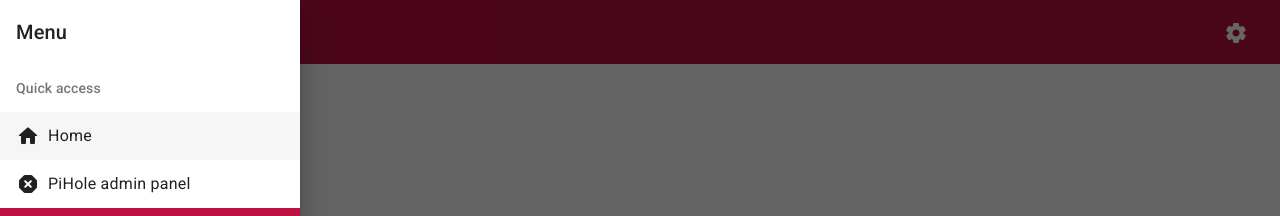
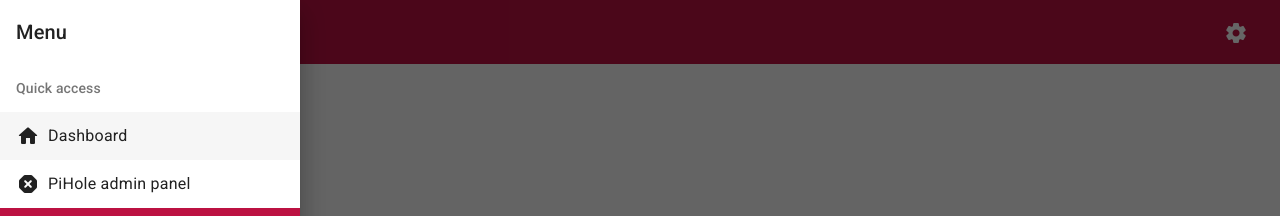
Before and after one commit to hwawrzacz/smart-center, an Angular app: page /settings in a window 1280 px wide. Both pictures are taken after a click on the button "menu". Shown: the top 216 px of the page. Built offline with nearby package versions, Linux system fonts and the light colour scheme; no server answers.

Commit message:
Move page-wrapper class to global styles

```diff
--- a/src/app/components/sidenav-menu/sidenav-menu.component.html
+++ b/src/app/components/sidenav-menu/sidenav-menu.component.html
@@ -3,9 +3,9 @@
 
   <mat-nav-list class="menu">
     <h3 mat-subheader>Quick access</h3>
-    <mat-list-item routerLink="/home" routerLinkActive="router-link-active">
+    <mat-list-item routerLink="/dashboard" routerLinkActive="router-link-active">
       <mat-icon>home</mat-icon>
-      <span>Home</span>
+      <span>Dashboard</span>
     </mat-list-item>
 
     <div *ngIf="isPiHoleSupported()">
--- a/src/app/modules/dashboard/dashboard.component.scss
+++ b/src/app/modules/dashboard/dashboard.component.scss
@@ -14,11 +14,6 @@ img {
 }
 
 .page-wrapper {
-  width: 100%;
-  height: 100vh;
-  padding: $home-page-padding;
-  padding-top: calc(#{$mat-toolbar-height} + #{$home-page-padding});
-
   display: grid;
   grid-gap: $home-page-grid-gap;
 }
--- a/src/styles.scss
+++ b/src/styles.scss
@@ -25,3 +25,10 @@ body {
 .mat-card-header-text {
   margin-left: 0 !important;
 }
+
+.page-wrapper {
+  width: 100%;
+  height: 100vh;
+  padding: $home-page-padding;
+  padding-top: calc(#{$mat-toolbar-height} + #{$home-page-padding});
+}
```
